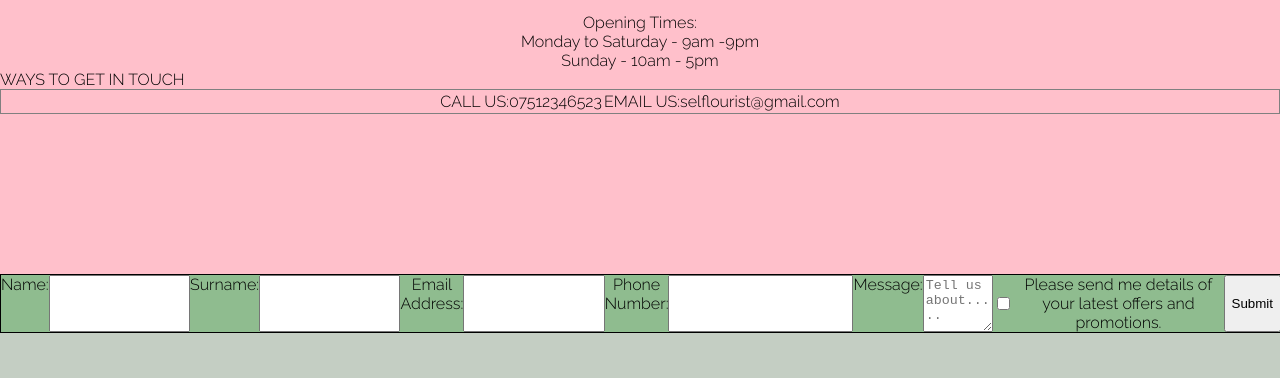
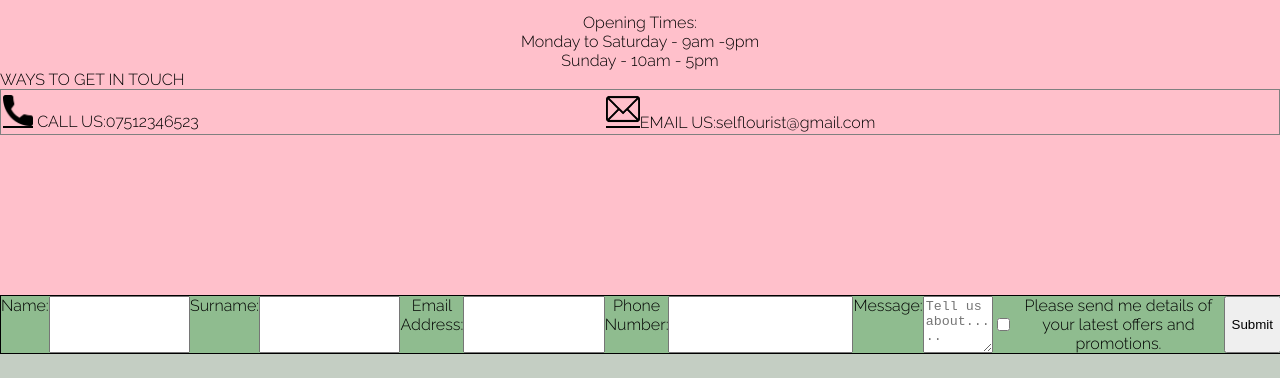
Before and after one commit to h-jaffery/flower_website, a plain HTML site: page contact.html in a window 1280 px wide. Shown: the part 362-740 px from the top of the page. Drawn offline with Linux system fonts and the light colour scheme.

Commit message:
contact img adding

```diff
--- a/contact.html
+++ b/contact.html
@@ -31,10 +31,10 @@
            <tbody>
         <tr>
             <td id="phone">
-                CALL US:07512346523
+                <img src="call.png" width="5%"> CALL US:07512346523
             </td>
             <td id="e-mail">
-                EMAIL US:selflourist@gmail.com
+                <img src="email.png" width="5%">EMAIL US:selflourist@gmail.com
             </td>
         </tr>
     </tbody>
@@ -51,7 +51,7 @@
             <input type="text" id="sname" name="sname"><br>
             <label for="fname">Email Address:</label>
             <input type="email" id="email" name="email"><br>
-            <label for="number">Phone Number:</label>
+            <label for="number"></i>Phone Number:</label>
             <input type="text" id="message" name="number"><br>
             <label for="message">Message:</label>
             <textarea id="mess" name="mess" placeholder="Tell us about....."></textarea>
```
Also changed, not shown: call.png (added), email.png (added).
